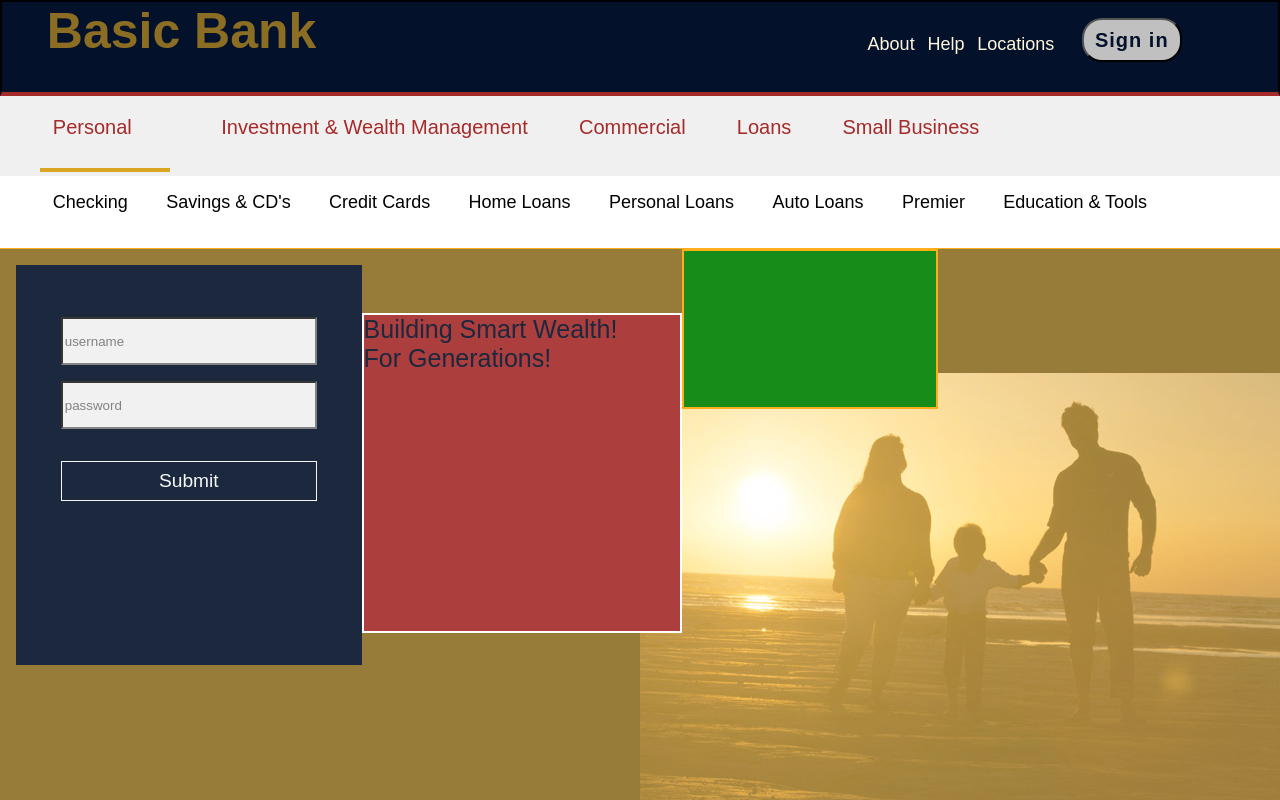
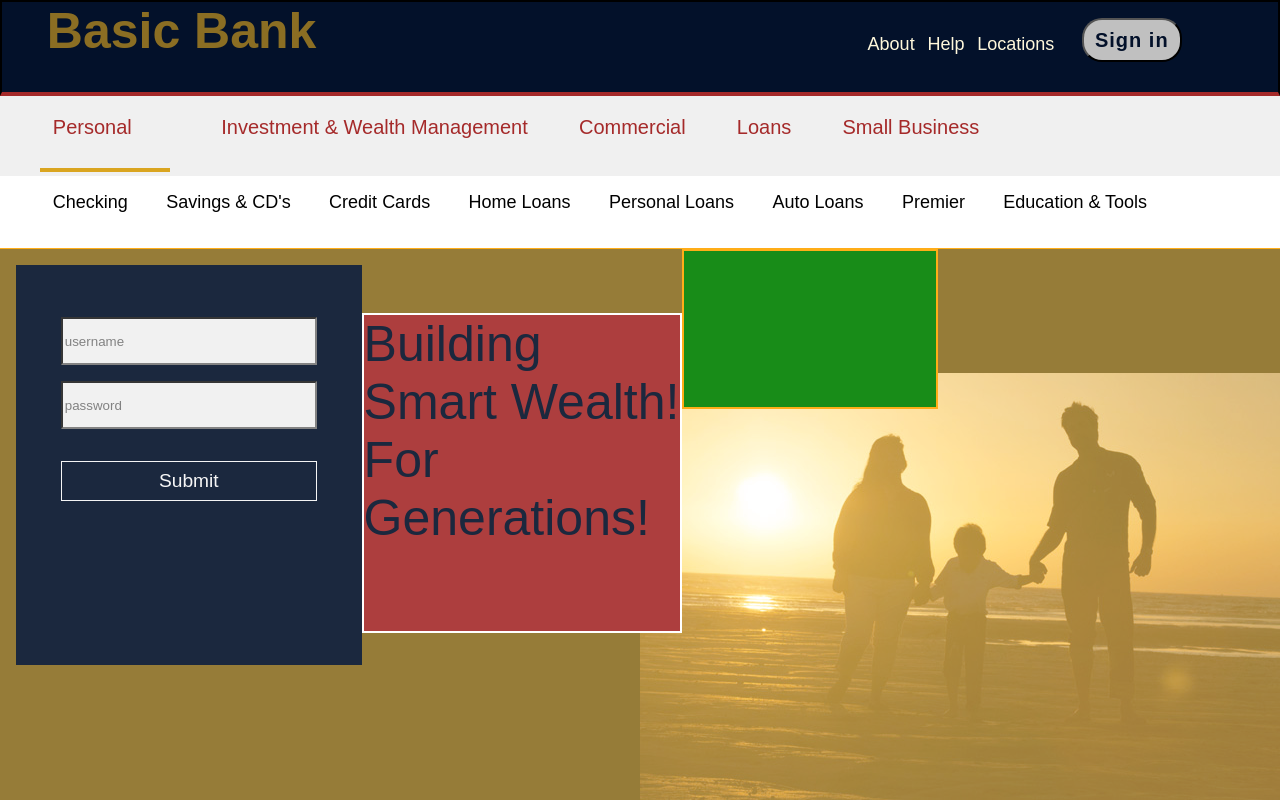
Before and after one commit to cyberstizz/basicbank, a React (Create React App) app: page / in a window 1280 px wide. Built offline with nearby package versions, Linux system fonts and the light colour scheme.

Commit message:
changed font size on slogan section to 50 px

```diff
--- a/src/Home.css
+++ b/src/Home.css
@@ -149,7 +149,7 @@ margin-left: 1vw;
     border: solid 2px white;
     background-color: brown;
     color: rgb(3, 17, 42);
-    font-size: 25px;
+    font-size: 50px;
 }
 
 .username{
```
